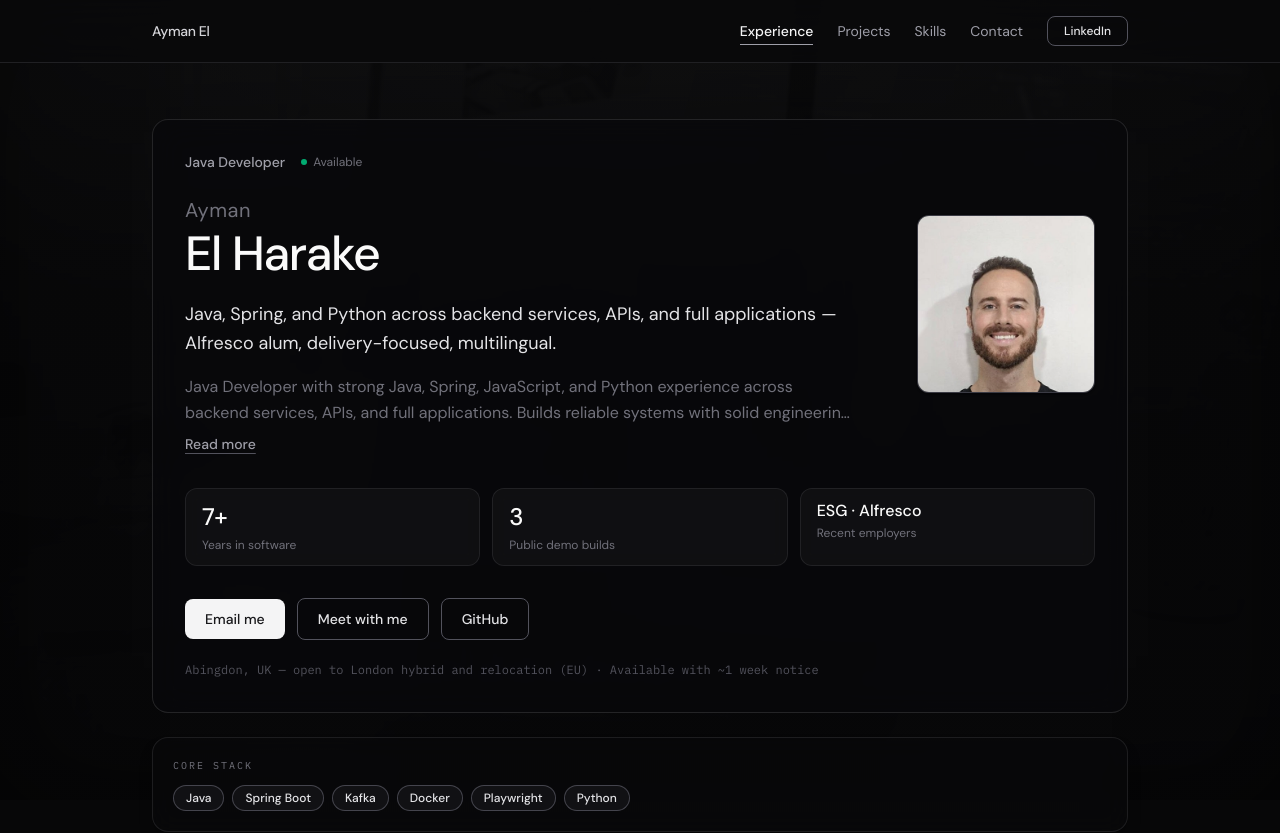
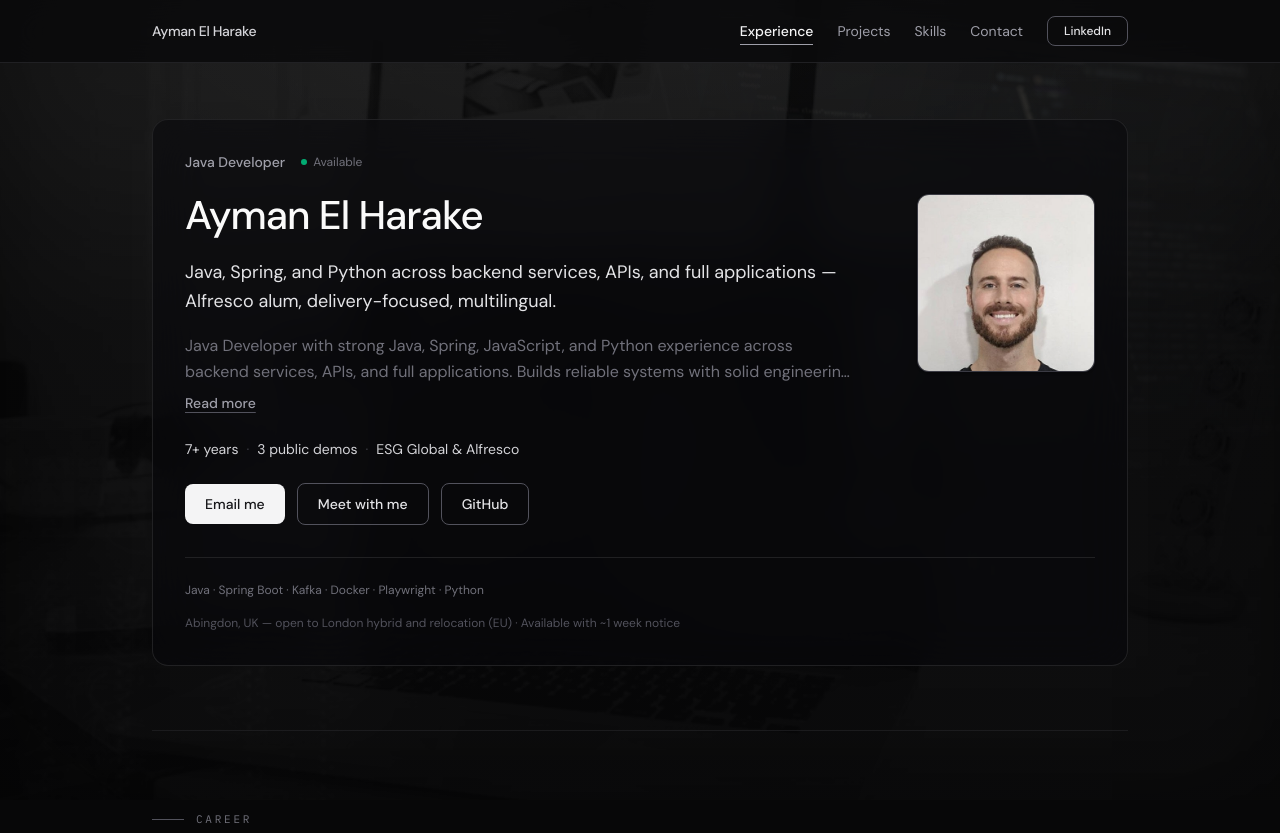
Before and after one commit to aymanthefirst/portfolio, a Next.js app: page /portfolio/ in a window 1280 px wide. Shown: the top 833 px of the page. Built offline with nearby package versions, Linux system fonts and the light colour scheme.

Commit message:
Simplify hero typography and make backdrop readable.
Single-line name, inline highlights, lighter scrim; show ambient photos.

Co-authored-by: Cursor <cursoragent@cursor.com>

```diff
--- a/src/app/globals.css
+++ b/src/app/globals.css
@@ -72,8 +72,9 @@ body {
 
 .site-backdrop__layer--base {
   inset: -8%;
-  opacity: 0.07;
+  opacity: 0.14;
   background-position: center 20%;
+  filter: grayscale(100%) blur(0.5px);
 }
 
 .site-backdrop__layer--hero {
@@ -81,10 +82,10 @@ body {
   right: -12%;
   width: min(92vw, 880px);
   height: min(72vh, 640px);
-  opacity: 0.11;
+  opacity: 0.24;
   background-position: center;
-  filter: grayscale(100%) blur(1.5px);
-  mask-image: linear-gradient(105deg, transparent 15%, rgb(0 0 0 / 0.85) 55%, transparent 92%);
+  filter: grayscale(85%) blur(0.5px);
+  mask-image: linear-gradient(105deg, transparent 8%, rgb(0 0 0 / 0.9) 48%, transparent 95%);
 }
 
 .site-backdrop__layer--depth {
@@ -92,18 +93,18 @@ body {
   left: -15%;
   width: min(85vw, 760px);
   height: min(55vh, 520px);
-  opacity: 0.08;
+  opacity: 0.16;
   background-position: center;
-  filter: grayscale(100%) blur(2px);
-  mask-image: linear-gradient(285deg, transparent 10%, rgb(0 0 0 / 0.75) 50%, transparent 88%);
+  filter: grayscale(100%) blur(1px);
+  mask-image: linear-gradient(285deg, transparent 8%, rgb(0 0 0 / 0.8) 48%, transparent 92%);
 }
 
 .site-backdrop__scrim {
   position: absolute;
   inset: 0;
   background:
-    linear-gradient(to bottom, rgb(7 7 8 / 0.55) 0%, rgb(7 7 8 / 0.88) 38%, rgb(7 7 8 / 0.96) 100%),
-    radial-gradient(ellipse 80% 50% at 50% 0%, rgb(255 255 255 / 0.035), transparent 55%);
+    linear-gradient(to bottom, rgb(7 7 8 / 0.2) 0%, rgb(7 7 8 / 0.65) 42%, rgb(7 7 8 / 0.82) 100%),
+    radial-gradient(ellipse 80% 50% at 50% 0%, rgb(255 255 255 / 0.04), transparent 55%);
 }
 
 .site-backdrop__vignette {
@@ -126,7 +127,7 @@ body {
   }
 
   .glass-panel {
-    @apply rounded-2xl border border-zinc-800/90 bg-zinc-950/75 p-6 backdrop-blur-lg md:p-8;
+    @apply rounded-2xl border border-zinc-800/80 bg-zinc-950/55 p-6 backdrop-blur-xl md:p-8;
   }
 
   .btn-primary {
--- a/src/components/PortfolioHome.tsx
+++ b/src/components/PortfolioHome.tsx
@@ -11,9 +11,6 @@ const gmailComposeHref = `https://mail.google.com/mail/?view=cm&fs=1&to=${encode
 const mailtoHref = `mailto:${profile.email}?subject=${emailSubject}`;
 
 const coreStack = ["Java", "Spring Boot", "Kafka", "Docker", "Playwright", "Python"];
-const nameTokens = profile.name.trim().split(/\s+/);
-const givenName = nameTokens[0] ?? profile.name;
-const familyName = nameTokens.slice(1).join(" ");
 const sectionIds = ["experience", "projects", "skills", "contact"] as const;
 const bulletPreviewCount = 3;
 
@@ -58,7 +55,7 @@ export default function PortfolioHome({ year }: { year: number }) {
       <header className="sticky top-0 z-50 border-b border-zinc-800/80 bg-zinc-950/80 backdrop-blur-xl">
         <nav className="mx-auto flex max-w-5xl items-center justify-between gap-4 px-6 py-4 text-sm">
           <a href="#top" className="text-sm font-medium tracking-tight text-zinc-300">
-            {givenName} {familyName.split(" ")[0] ?? ""}
+            {profile.name}
           </a>
           <div className="flex flex-wrap items-center justify-end gap-x-6 gap-y-2">
             <a href="#experience" className={navClass(activeSection === "experience")}>
@@ -97,21 +94,8 @@ export default function PortfolioHome({ year }: { year: number }) {
                     Available
                   </span>
                 </div>
-                <h1 className="mt-6 text-zinc-50">
-                  {familyName ? (
-                    <>
-                      <span className="block text-lg font-normal tracking-wide text-zinc-500 md:text-xl">
-                        {givenName}
-                      </span>
-                      <span className="mt-1 block text-[2rem] font-medium leading-[1.08] tracking-[-0.03em] md:text-[2.75rem] lg:text-[3rem]">
-                        {familyName}
-                      </span>
-                    </>
-                  ) : (
-                    <span className="block text-[2rem] font-medium tracking-[-0.03em] md:text-[3rem]">
-                      {givenName}
-                    </span>
-                  )}
+                <h1 className="mt-5 max-w-xl text-[1.75rem] font-medium leading-[1.15] tracking-[-0.025em] text-zinc-50 md:text-[2.25rem] lg:text-[2.5rem]">
+                  {profile.name}
                 </h1>
                 <p className="mt-5 max-w-2xl text-lg leading-relaxed text-zinc-200">
                   {profile.tagline}
@@ -143,26 +127,15 @@ export default function PortfolioHome({ year }: { year: number }) {
               </div>
             </div>
 
-            <div className="mt-8 grid gap-3 sm:grid-cols-3">
-              <div className="stat-chip">
-                <p className="text-2xl font-medium tabular-nums text-zinc-50">7+</p>
-                <p className="mt-1 text-xs text-zinc-500">Years in software</p>
-              </div>
-              <div className="stat-chip">
-                <p className="text-2xl font-medium tabular-nums text-zinc-50">
-                  {profile.projects.length}
-                </p>
-                <p className="mt-1 text-xs text-zinc-500">Public demo builds</p>
-              </div>
-              <div className="stat-chip">
-                <p className="text-base font-medium leading-tight text-zinc-50">
-                  ESG · Alfresco
-                </p>
-                <p className="mt-1 text-xs text-zinc-500">Recent employers</p>
-              </div>
-            </div>
+            <p className="mt-6 text-sm text-zinc-500">
+              <span className="text-zinc-300">7+ years</span>
+              <span className="mx-2 text-zinc-700">·</span>
+              <span className="text-zinc-300">{profile.projects.length} public demos</span>
+              <span className="mx-2 text-zinc-700">·</span>
+              <span className="text-zinc-300">ESG Global & Alfresco</span>
+            </p>
 
-            <div className="mt-8 flex flex-wrap items-center gap-3">
+            <div className="mt-6 flex flex-wrap items-center gap-3">
               <a
                 href={gmailComposeHref}
                 className="btn-primary"
@@ -188,24 +161,13 @@ export default function PortfolioHome({ year }: { year: number }) {
                 GitHub
               </a>
             </div>
-            <p className="mt-5 font-mono text-xs leading-relaxed text-zinc-600">
+            <div className="mt-8 border-t border-zinc-800/80 pt-6">
+              <p className="text-xs text-zinc-500">{coreStack.join(" · ")}</p>
+            </div>
+            <p className="mt-4 text-xs leading-relaxed text-zinc-600">
               {profile.location} · {profile.availability}
             </p>
           </div>
-
-          <div className="card mt-6 p-4 md:p-5">
-            <p className="font-mono text-[10px] uppercase tracking-[0.2em] text-zinc-500">
-              Core stack
-            </p>
-            <div className="mt-3 flex flex-wrap gap-2">
-              {coreStack.map((skill) => (
-                <span key={skill} className="pill skill-spotlight text-xs font-medium">
-                  {skill}
-                </span>
-              ))}
-            </div>
-          </div>
-
         </section>
 
         <section id="experience" className="section-shell scroll-mt-24">
@@ -369,7 +331,7 @@ export default function PortfolioHome({ year }: { year: number }) {
               Open to Java backend and platform roles
             </h2>
             <p className="mt-3 max-w-xl text-sm leading-relaxed text-zinc-400">
-              {profile.availability}. {profile.location}
+              {profile.availability.trim()}. {profile.location}
             </p>
             <p className="mt-2 text-sm text-zinc-500">
               <a
```
